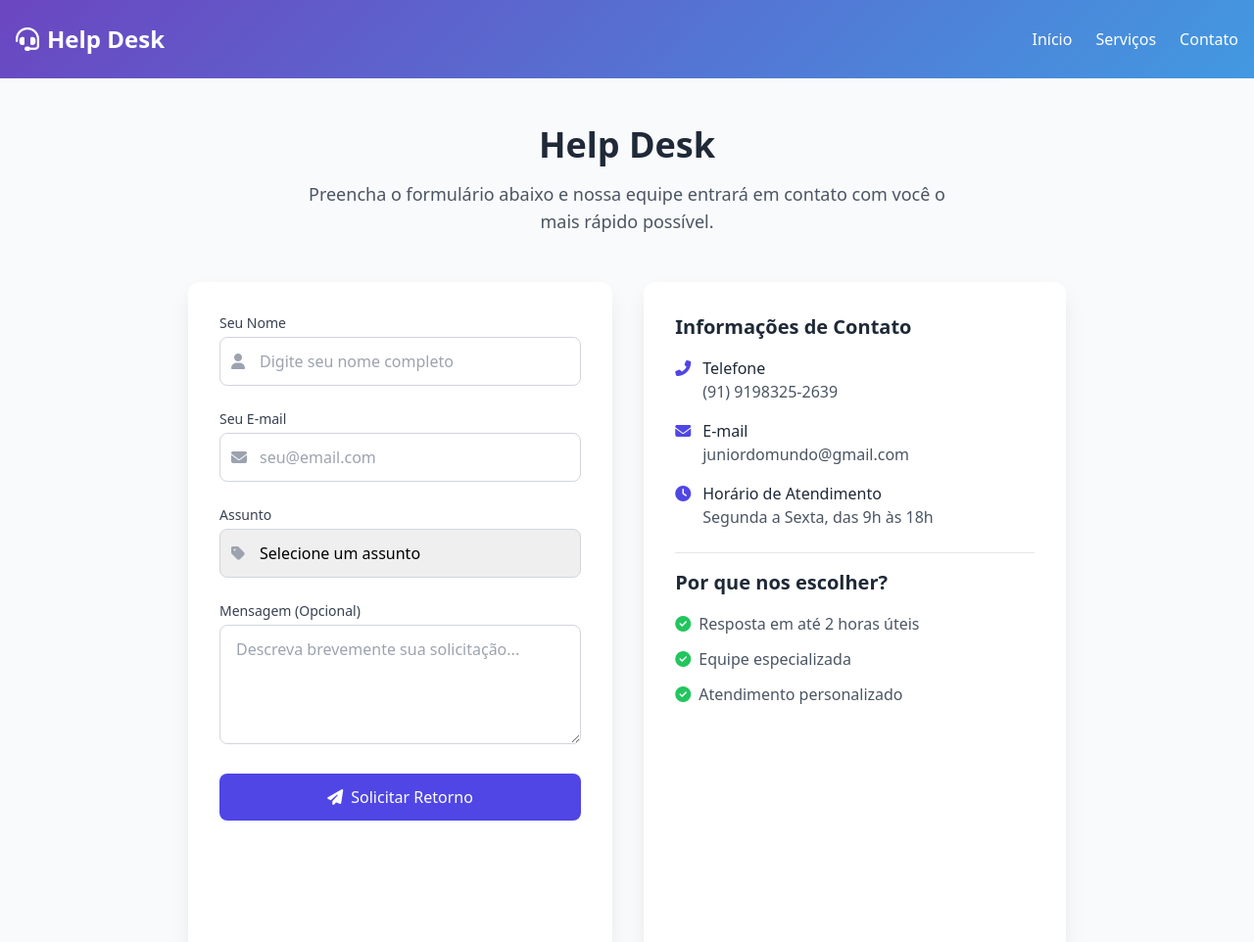
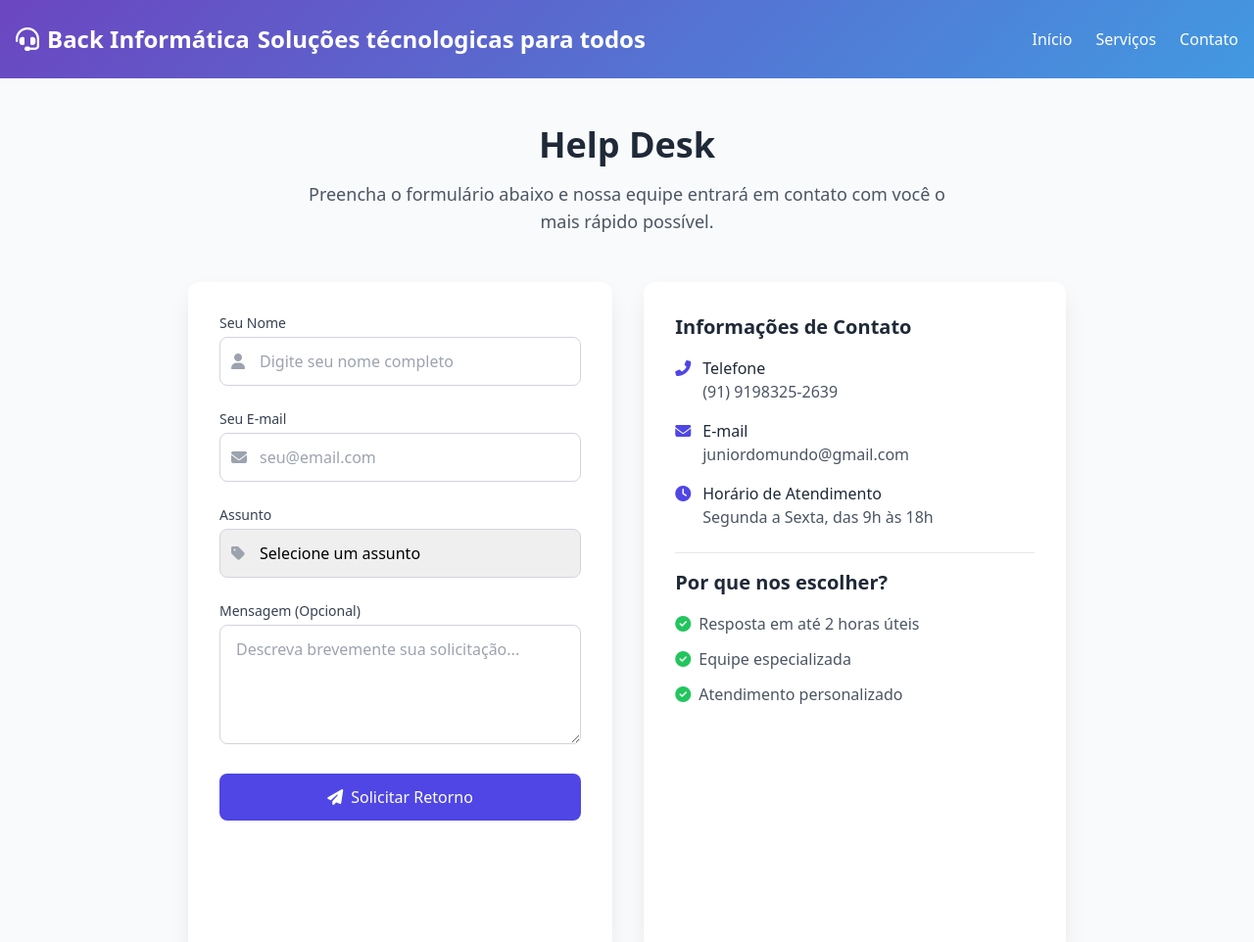
Before and after one commit to JuniorBSDN/sitevers, a plain HTML site: page index.html in a window 1280 px wide. Shown: the top 962 px of the page at 98% size. Drawn offline with nearby package versions, Linux system fonts and the light colour scheme.

Commit message:
Update index.html

```diff
--- a/index.html
+++ b/index.html
@@ -33,7 +33,8 @@
         <div class="container mx-auto flex justify-between items-center">
             <div class="flex items-center space-x-2">
                 <i class="fas fa-headset text-2xl"></i>
-                <h1 class="text-2xl font-bold">Help Desk</h1>
+                <h1 class="text-2xl font-bold">Back Informática</h1>
+                <p class="text-2xl font-bold">Soluções técnologicas para todos</p>
             </div>
             <nav class="hidden md:block">
                 <ul class="flex space-x-6">
```
